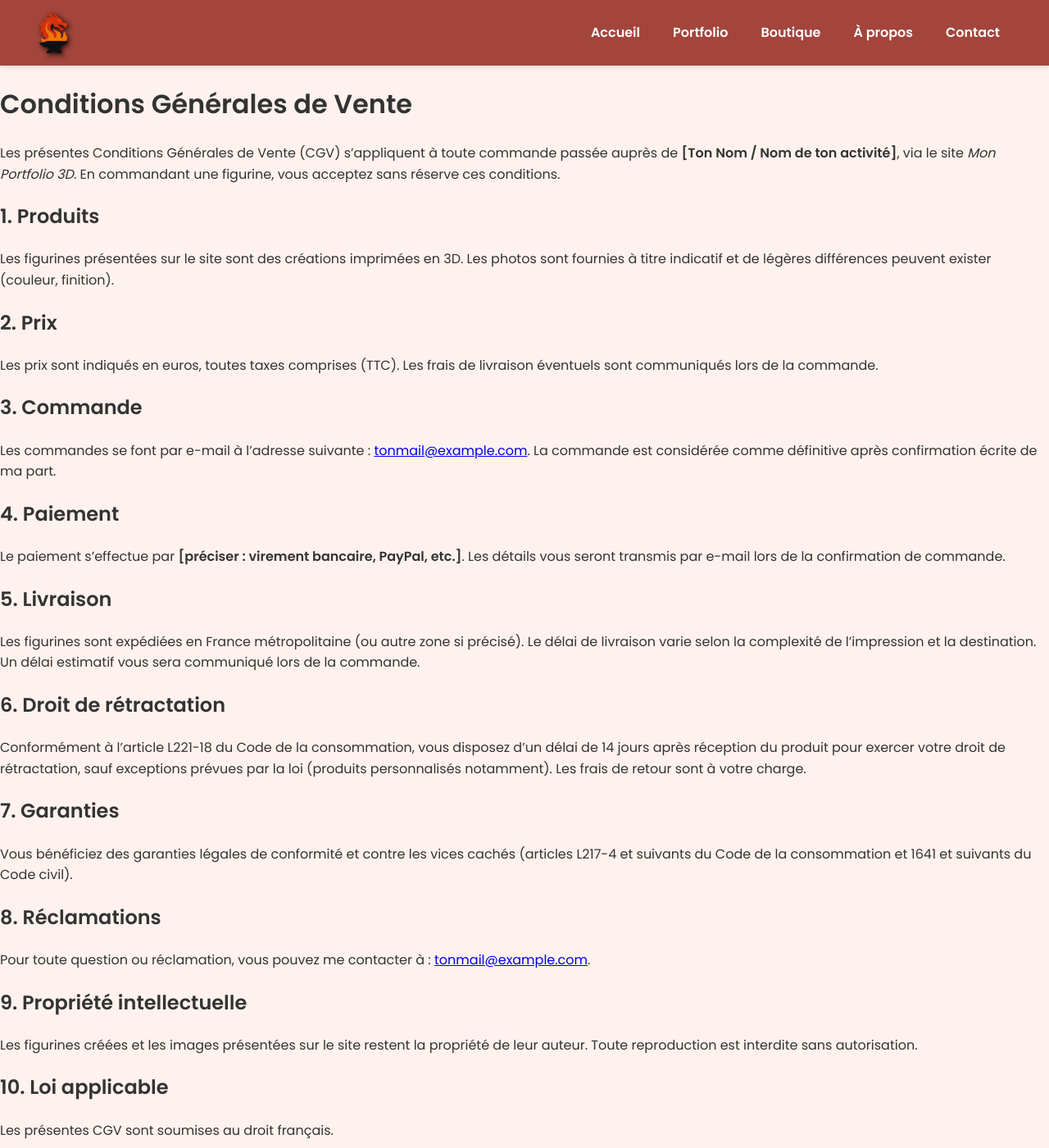
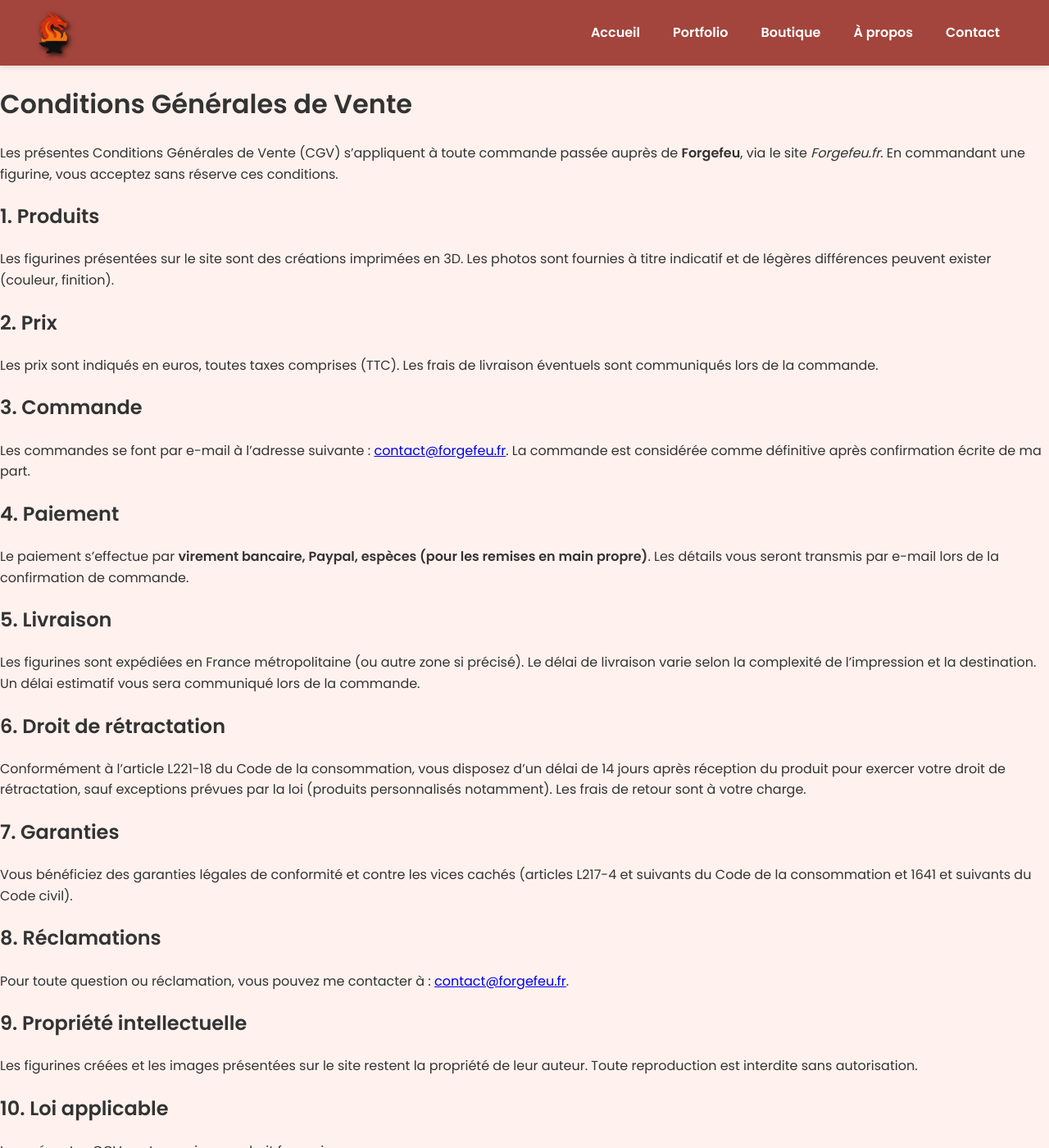
Before and after one commit to Yaen-Ghost/forgefeu, a Jekyll site: the page built from cgv.html, in a window 1280 px wide and 1400 px high. Shown: the whole window at 82% size. Built offline with Jekyll 4.4.1, drawn with Linux system fonts in a browser that asks for light colours.

Commit message:
Update cgv.html

```diff
--- a/cgv.html
+++ b/cgv.html
@@ -4,7 +4,7 @@ title: "Conditions Générales de Vente"
 permalink: /cgv/
 ---
     <h1>Conditions Générales de Vente</h1>
-    <p>Les présentes Conditions Générales de Vente (CGV) s’appliquent à toute commande passée auprès de <strong>[Ton Nom / Nom de ton activité]</strong>, via le site <em>Mon Portfolio 3D</em>.
+    <p>Les présentes Conditions Générales de Vente (CGV) s’appliquent à toute commande passée auprès de <strong>Forgefeu</strong>, via le site <em>Forgefeu.fr</em>.
     En commandant une figurine, vous acceptez sans réserve ces conditions.</p>
 
     <h2>1. Produits</h2>
@@ -14,11 +14,11 @@ permalink: /cgv/
     <p>Les prix sont indiqués en euros, toutes taxes comprises (TTC). Les frais de livraison éventuels sont communiqués lors de la commande.</p>
 
     <h2>3. Commande</h2>
-    <p>Les commandes se font par e-mail à l’adresse suivante : <a href="mailto:tonmail@example.com">tonmail@example.com</a>.
+    <p>Les commandes se font par e-mail à l’adresse suivante : <a href="mailto:contact@forgefeu.fr">contact@forgefeu.fr</a>.
     La commande est considérée comme définitive après confirmation écrite de ma part.</p>
 
     <h2>4. Paiement</h2>
-    <p>Le paiement s’effectue par <strong>[préciser : virement bancaire, PayPal, etc.]</strong>. Les détails vous seront transmis par e-mail lors de la confirmation de commande.</p>
+    <p>Le paiement s’effectue par <strong>virement bancaire, Paypal, espèces (pour les remises en main propre)</strong>. Les détails vous seront transmis par e-mail lors de la confirmation de commande.</p>
 
     <h2>5. Livraison</h2>
     <p>Les figurines sont expédiées en France métropolitaine (ou autre zone si précisé).
@@ -33,7 +33,7 @@ permalink: /cgv/
 
     <h2>8. Réclamations</h2>
     <p>Pour toute question ou réclamation, vous pouvez me contacter à :
-    <a href="mailto:tonmail@example.com">tonmail@example.com</a>.</p>
+    <a href="contact@forgefeu.fr">contact@forgefeu.fr</a>.</p>
 
     <h2>9. Propriété intellectuelle</h2>
     <p>Les figurines créées et les images présentées sur le site restent la propriété de leur auteur. Toute reproduction est interdite sans autorisation.</p>
```
